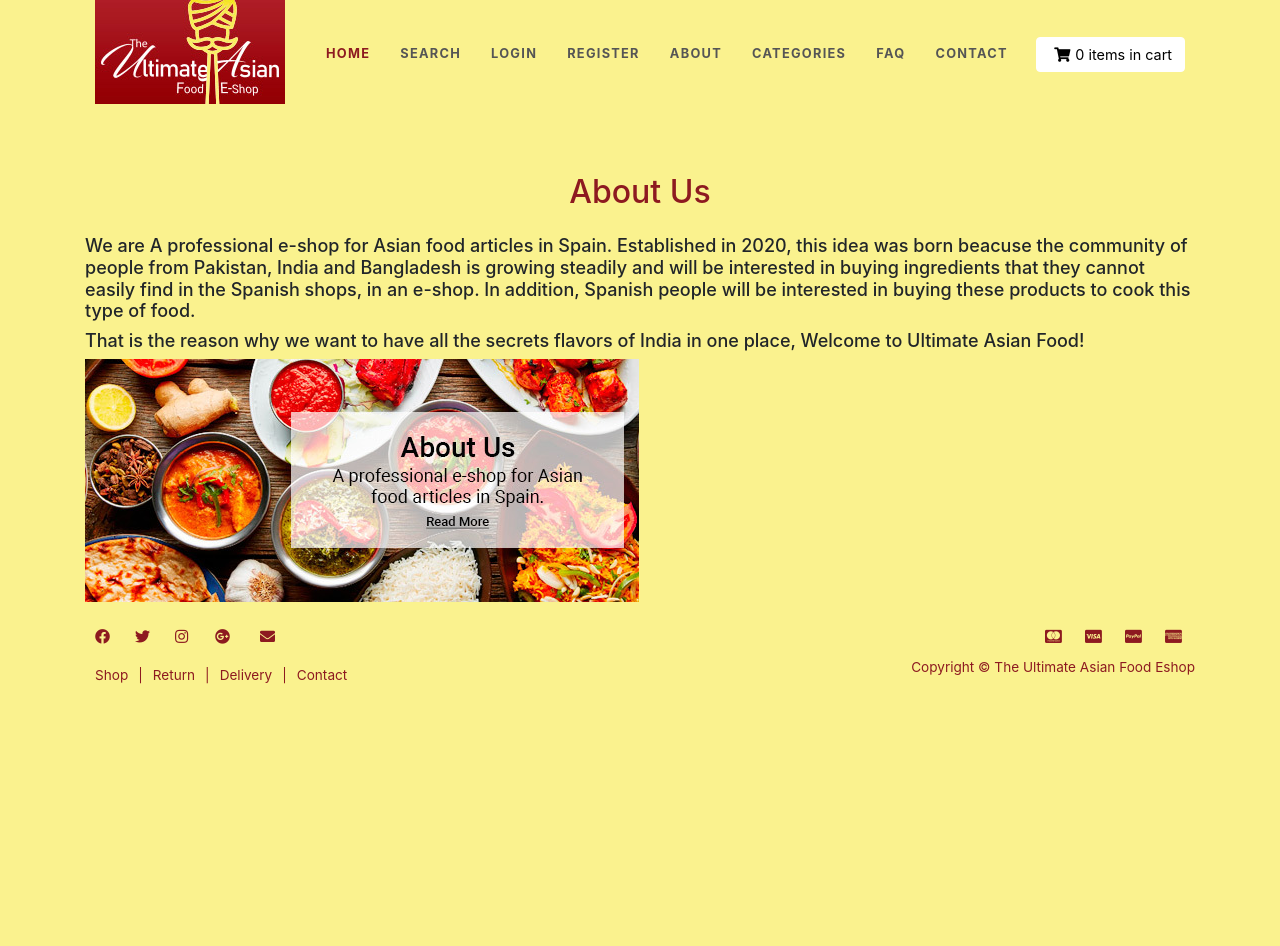
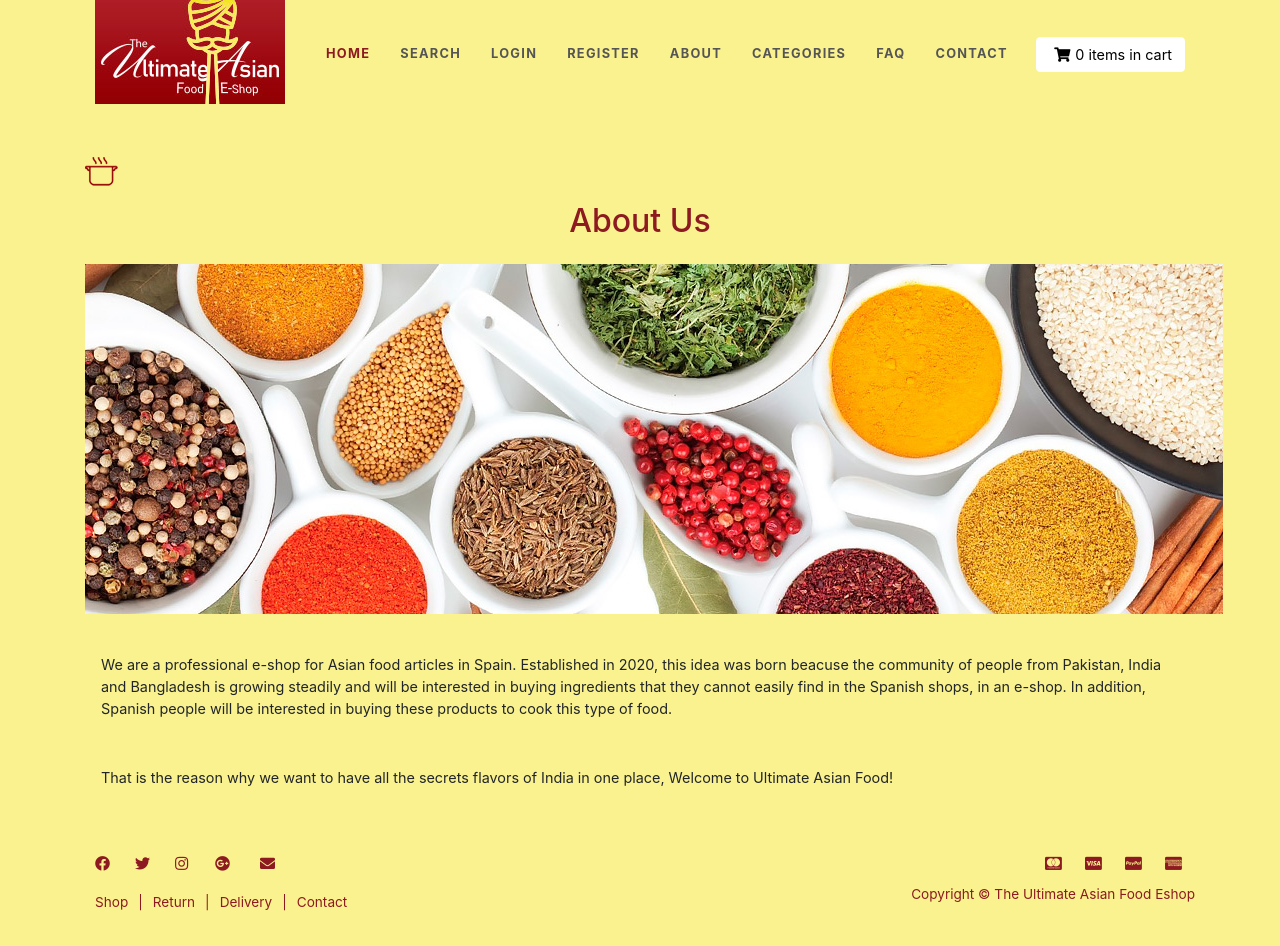
Before and after one commit to Kobyjc08/Frontend_Ultimate_Asian_Food, a React (Create React App) app in the folder frontend/: page /About in a window 1280 px wide. Before the commit the page ends 800 px from the top, so only its background shows below. Built offline with nearby package versions, Linux system fonts and the light colour scheme.

Commit message:
changed About Us layout and added an image & icon

```diff
--- a/frontend/src/assets/style.default.css
+++ b/frontend/src/assets/style.default.css
@@ -71,6 +71,10 @@
 .menu-large a.nav-link {
   padding: 7px !important;
   padding-left: 0 !important;
+}
+
+#header-icon {
+  text-align: center;
 }
 
 /*
@@ -2272,6 +2276,12 @@
   font-size: 0.9rem;
   border-left: 5px solid #4fbfa8;
 }
+.blockquote2 {
+  padding: 0.5rem 1rem;
+  margin-bottom: 2rem;
+  margin-top: 2rem;
+  font-size: 0.9rem;
+}
 
 .blockquote-footer {
   color: #6c757d;
@@ -3268,3 +3278,6 @@
 .dropdown-item:disabled {
   color: #6c757d;
 }
+/*
+ * 11. ICONS
+ */
--- a/frontend/src/pages/About.js
+++ b/frontend/src/pages/About.js
@@ -1,18 +1,31 @@
 import React from "react";
 import { Layout } from "../layout/Layout";
 import { Container } from "react-bootstrap";
-import aboutImage from '../images/about_us.jpg'
+import aboutImage from "../images/about_us_main_xl.jpg";
+import productsimg from "../images/about_us_icon.png";
 
 const About = () => {
-    return <Layout>
-        <Container>
-                  <h2 className="red-letters">About Us</h2>
-            <h4>We are A professional e-shop for Asian food articles in Spain. Established in 2020, this idea was born beacuse the community of people from Pakistan, India and Bangladesh is growing steadily and will be interested in buying ingredients that they cannot easily find in the Spanish shops, in an e-shop. In addition, Spanish people will be interested in buying these products to cook this type of food.</h4>
-            <h4>That is the reason why we want to have all the secrets flavors of India in one place, Welcome to Ultimate Asian Food! </h4>
-            <img src={aboutImage} alt="aboutImage"/>
-            </Container>
+  return (
+    <Layout>
+      <Container>
+        <img src={productsimg} className="header-icon" alt="About Us Icon" />
+        <h2 className="red-letters">About Us</h2>
+        <img src={aboutImage} alt="aboutImage" />
+        <div class="blockquote2">
+          We are a professional e-shop for Asian food articles in Spain.
+          Established in 2020, this idea was born beacuse the community of
+          people from Pakistan, India and Bangladesh is growing steadily and
+          will be interested in buying ingredients that they cannot easily find
+          in the Spanish shops, in an e-shop. In addition, Spanish people will
+          be interested in buying these products to cook this type of food.
+        </div>
+        <div class="blockquote2">
+          That is the reason why we want to have all the secrets flavors of
+          India in one place, Welcome to Ultimate Asian Food!{" "}
+        </div>
+      </Container>
     </Layout>
-}
-
+  );
+};
 
 export default About;
```
Also changed, not shown: frontend/src/images/about_us_icon.png (added), frontend/src/images/about_us_main_xl.jpg (added).
